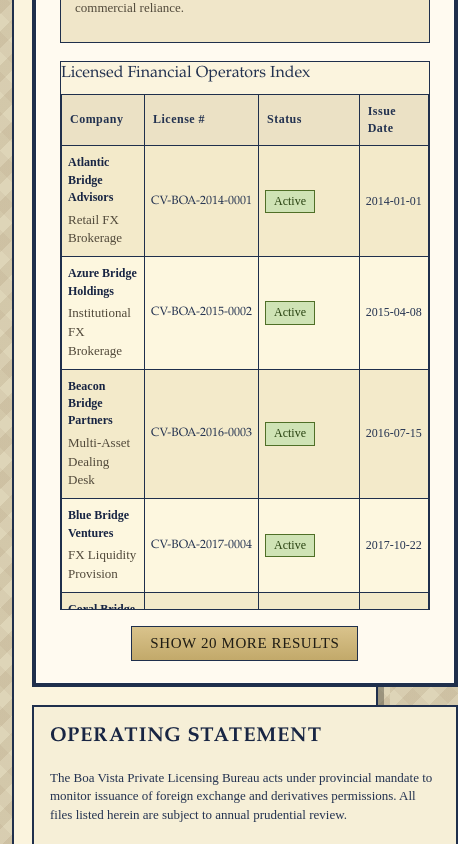
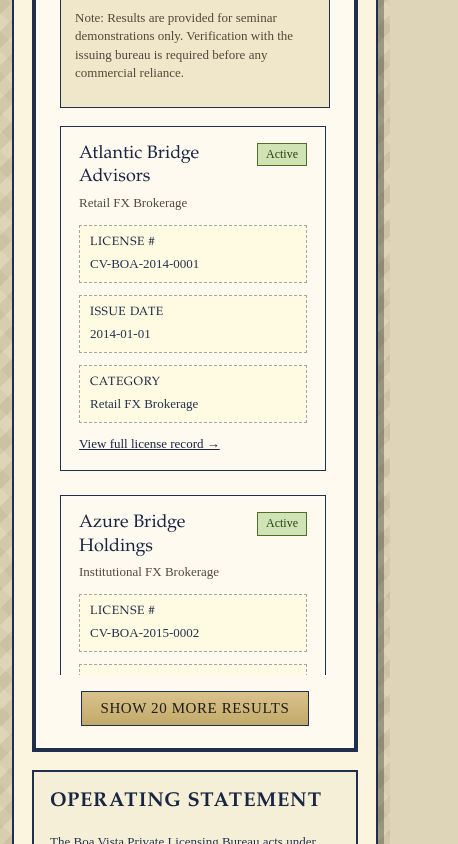
Before and after one commit to jinjinsansan/mock, a Next.js app: page / in a window 390 px wide. Shown: the part 1360-2204 px from the top of the page, 458 px wide, since content can reach past the window. Built offline with nearby package versions, Linux system fonts and the light colour scheme.

Commit message:
Enhance mobile search results experience
Co-authored-by: factory-droid[bot] <138933559+factory-droid[bot]@users.noreply.github.com>

```diff
--- a/src/components/LicenseSearch.module.css
+++ b/src/components/LicenseSearch.module.css
@@ -87,6 +87,82 @@
 
 .tableWrapper table {
   width: 100%;
+}
+
+.mobileList {
+  display: none;
+}
+
+.mobileCard {
+  border: 1px solid var(--ink-frame);
+  background-color: var(--bg-card);
+  padding: 16px 18px;
+  box-shadow: inset 0 0 0 1px rgba(255, 255, 255, 0.5);
+}
+
+.mobileCard + .mobileCard {
+  margin-top: 12px;
+}
+
+.mobileCardHeader {
+  display: flex;
+  justify-content: space-between;
+  gap: 12px;
+  align-items: flex-start;
+  margin-bottom: 12px;
+}
+
+.mobileCompany {
+  display: inline-block;
+  font-family: var(--font-heading);
+  font-size: 18px;
+  color: var(--ink-heading);
+  text-decoration: none;
+  line-height: 1.3;
+}
+
+.mobileCompany:hover,
+.mobileCompany:focus {
+  text-decoration: underline;
+}
+
+.mobileCategory {
+  margin-top: 4px;
+  font-size: 13px;
+  color: var(--ink-secondary);
+}
+
+.mobileMeta {
+  margin: 0;
+  padding: 0;
+  display: grid;
+  grid-template-columns: repeat(3, minmax(0, 1fr));
+  gap: 12px;
+  font-size: 13px;
+}
+
+.mobileMeta div {
+  border: 1px dashed rgba(31, 47, 76, 0.4);
+  background-color: rgba(255, 250, 220, 0.65);
+  padding: 8px 10px;
+}
+
+.mobileMeta dt {
+  margin: 0 0 4px;
+  font-family: var(--font-heading);
+  font-size: 12px;
+  text-transform: uppercase;
+  letter-spacing: 0.05em;
+  color: var(--ink-heading);
+}
+
+.mobileMeta dd {
+  margin: 0;
+}
+
+.mobileFooter {
+  margin-top: 12px;
+  font-size: 13px;
 }
 
 .companyLink {
@@ -179,45 +255,16 @@
   }
 
   .tableWrapper {
+    display: none;
+  }
+
+  .mobileList {
+    display: flex;
+    flex-direction: column;
     max-height: 65vh;
     overflow-y: auto;
-    border-width: 1px;
-    background-color: var(--bg-body);
-  }
-
-  .tableWrapper table {
-    min-width: unset;
-  }
-
-  .tableWrapper thead {
-    position: sticky;
-    top: 0;
-    z-index: 1;
-  }
-
-  .tableWrapper th {
-    font-size: 12px;
-    padding: 8px;
-    letter-spacing: 0.04em;
-  }
-
-  .tableWrapper td {
-    font-size: 13px;
-    padding: 10px 8px;
-    white-space: nowrap;
-  }
-
-  .tableWrapper tr:nth-child(even) {
-    background-color: rgba(252, 246, 218, 0.75);
-  }
-
-  .tableWrapper tr:nth-child(odd) {
-    background-color: rgba(242, 233, 199, 0.9);
-  }
-
-  .tableWrapper td:first-child,
-  .category {
-    white-space: normal;
+    gap: 12px;
+    padding-right: 4px;
   }
 
   .statusBadge {
@@ -226,9 +273,14 @@
 }
 
 @media (max-width: 480px) {
-  .tableWrapper td {
-    font-size: 12px;
-    padding: 8px 6px;
+  .mobileMeta {
+    grid-template-columns: repeat(2, minmax(0, 1fr));
+  }
+}
+
+@media (max-width: 400px) {
+  .mobileMeta {
+    grid-template-columns: 1fr;
   }
 }
 
--- a/src/components/LicenseSearch.tsx
+++ b/src/components/LicenseSearch.tsx
@@ -103,13 +103,14 @@ export function LicenseSearch({ licenses }: Props) {
         </p>
       </div>
 
-      <div className={styles.tableWrapper}>
       {filteredLicenses.length === 0 ? (
         <div className={styles.emptyState}>
           <p>No licensed entities matched the supplied terms.</p>
           <p>Try broadening the keywords or resetting the search.</p>
         </div>
       ) : (
+        <>
+          <div className={styles.tableWrapper}>
             <table>
               <caption>Licensed Financial Operators Index</caption>
               <thead>
@@ -125,28 +126,63 @@ export function LicenseSearch({ licenses }: Props) {
                   const statusVariant = STATUS_CLASS_MAP[license.status] ?? styles.statusDefault;
                   return (
                     <tr key={license.licenseNumber}>
-                    <td data-label="Company">
+                      <td>
                         <Link href={`/licenses/${license.slug}`} className={styles.companyLink}>
                           {license.companyName}
                         </Link>
                         <div className={styles.category}>{license.businessCategory}</div>
                       </td>
-                    <td className={styles.licenseCell} data-label="License #">
-                      {license.licenseNumber}
-                    </td>
-                    <td data-label="Status">
+                      <td className={styles.licenseCell}>{license.licenseNumber}</td>
+                      <td>
                         <span className={`${styles.statusBadge} ${statusVariant}`}>
                           {license.status}
                         </span>
                       </td>
-                    <td data-label="Issue Date">{license.issueDate}</td>
+                      <td>{license.issueDate}</td>
                     </tr>
                   );
                 })}
               </tbody>
             </table>
+          </div>
+
+          <div className={styles.mobileList}>
+            {resultsForDisplay.map((license) => {
+              const statusVariant = STATUS_CLASS_MAP[license.status] ?? styles.statusDefault;
+              return (
+                <article className={styles.mobileCard} key={`mobile-${license.licenseNumber}`}>
+                  <header className={styles.mobileCardHeader}>
+                    <div>
+                      <Link href={`/licenses/${license.slug}`} className={styles.mobileCompany}>
+                        {license.companyName}
+                      </Link>
+                      <div className={styles.mobileCategory}>{license.businessCategory}</div>
+                    </div>
+                    <span className={`${styles.statusBadge} ${statusVariant}`}>{license.status}</span>
+                  </header>
+                  <dl className={styles.mobileMeta}>
+                    <div>
+                      <dt>License #</dt>
+                      <dd>{license.licenseNumber}</dd>
+                    </div>
+                    <div>
+                      <dt>Issue Date</dt>
+                      <dd>{license.issueDate}</dd>
+                    </div>
+                    <div>
+                      <dt>Category</dt>
+                      <dd>{license.businessCategory}</dd>
+                    </div>
+                  </dl>
+                  <footer className={styles.mobileFooter}>
+                    <Link href={`/licenses/${license.slug}`}>View full license record →</Link>
+                  </footer>
+                </article>
+              );
+            })}
+          </div>
+        </>
       )}
-      </div>
 
       {hasMoreResults && (
         <div className={styles.showMoreRow}>
```
Lines whose indentation alone changed are shown as unchanged.
